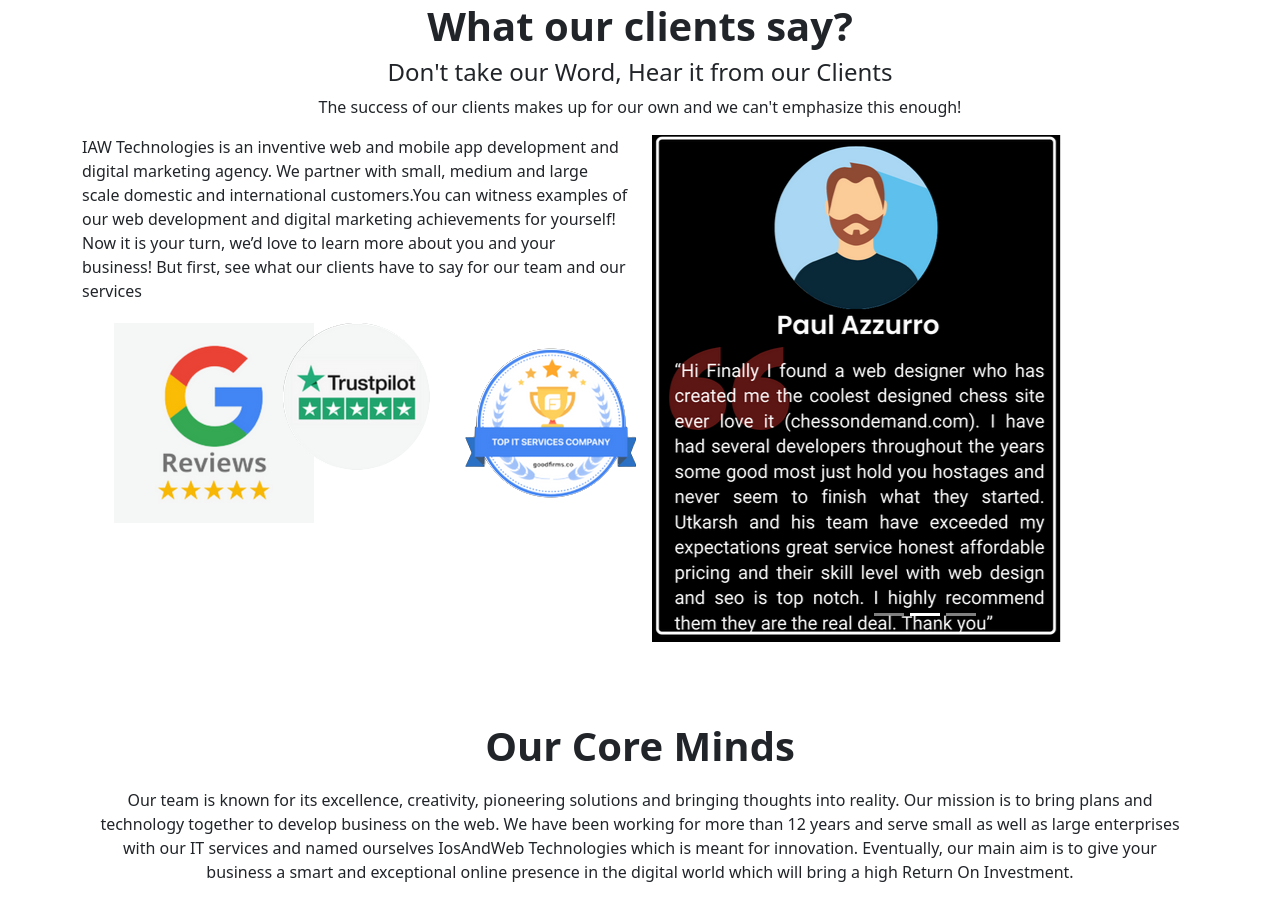
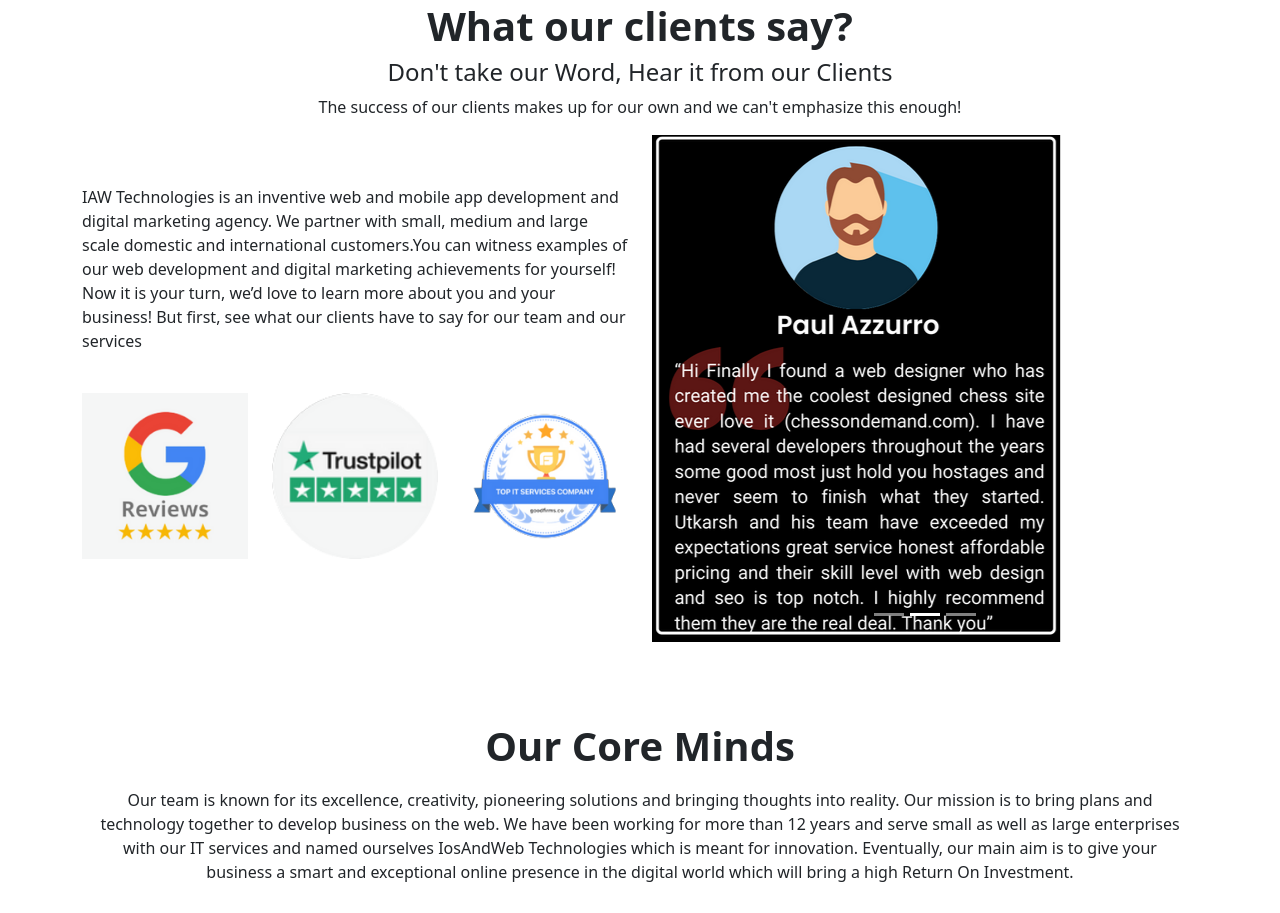
Before and after one commit to Jatin-dev12/sehgal, a React (Create React App) app: page / in a window 1280 px wide. Shown: the part 3000-3913 px from the top of the page. Built offline with nearby package versions, Linux system fonts and the light colour scheme.

Commit message:
icons are added perfectly

```diff
--- a/src/App.css
+++ b/src/App.css
@@ -88,9 +88,9 @@
 .sa{
     text-align: center;
 }
-/* .do{
-   margin-top: 190px;
-} */
+ .do{
+   margin-top: 50px;
+}
 .nini{
     text-align: center;
     font-weight:600;
@@ -125,8 +125,8 @@
 
 
 }
-.pp{
-    justify-content: space-between;
-    margin: 20px;
-    align-items: center;
+.icons {
+    padding-top: 40px;
+    vertical-align: middle;
+    width: 100%;
 }
--- a/src/componets/sonimam.js
+++ b/src/componets/sonimam.js
@@ -160,13 +160,13 @@ Our approach is designed to provide you with a systematic and organized process.
           app development and digital marketing agency. We partner with small, medium and large scale domestic and international customers.You can witness examples of our web development and digital marketing achievements for yourself! Now it is your
           turn, we’d love to learn more about you and your business! But first, see what our clients have to say for our team and our services
           <Row className='pp'> <Col xs={6} md={4}>
-          <Image src={ggl}  />
+          <Image  className='icons' src={ggl}  />
         </Col>
         <Col xs={6} md={4}>
-          <Image src={trst}  />
+          <Image  className='icons' src={trst}  />
         </Col>
         <Col xs={6} md={4}>
-          <Image src={top}  />
+          <Image className='icons' src={top}  />
         </Col></Row>
 
 
```
